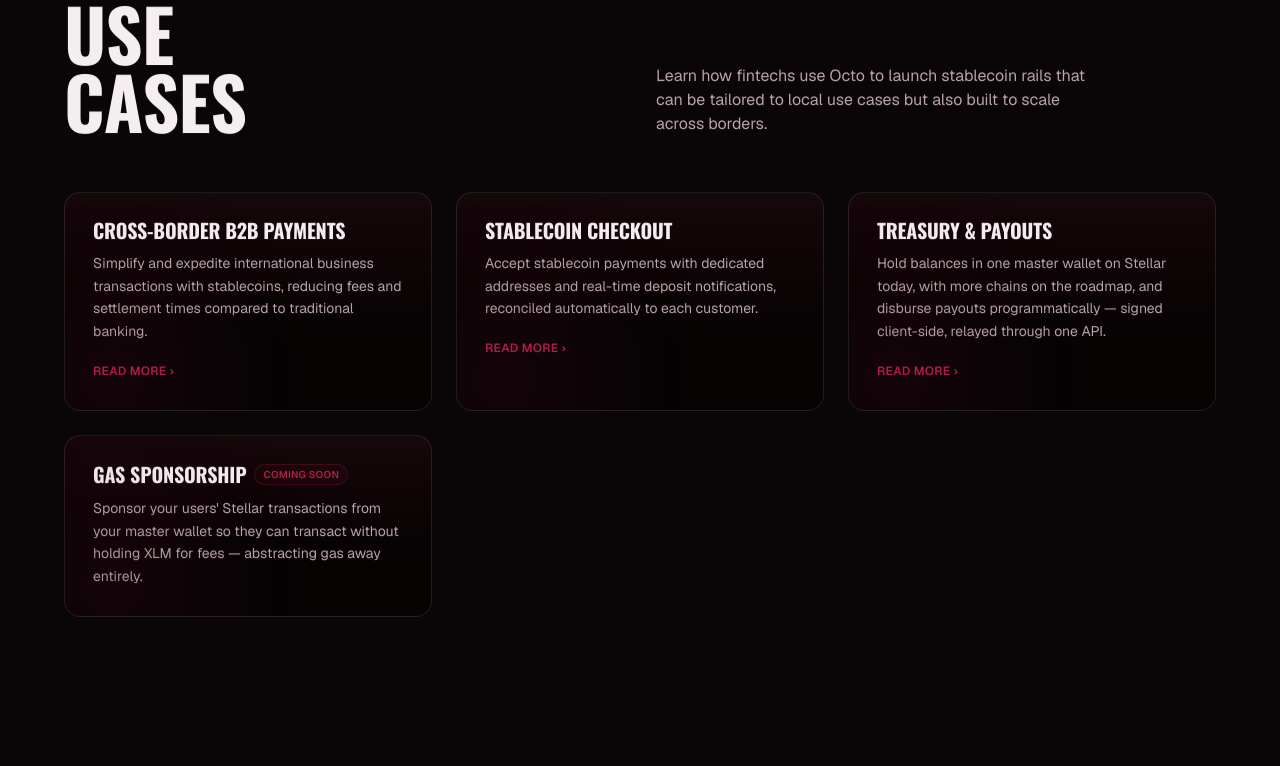
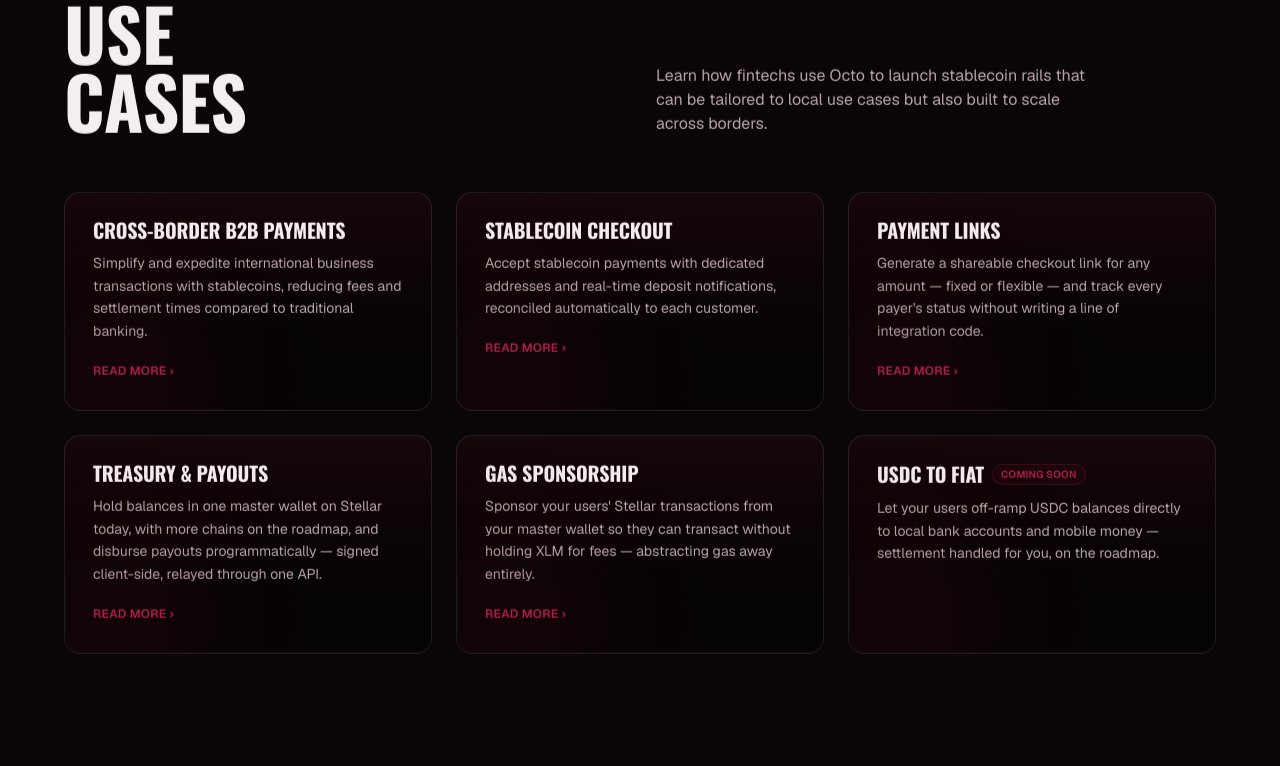
Before and after one commit to Octo-Protocol-org/Octo-frontend, a Next.js app: page / in a window 1280 px wide. Shown: the part 2827-3593 px from the top of the page. Built offline with nearby package versions, Linux system fonts and the light colour scheme.

Commit message:
content: update landing use cases for shipped payment links + gas sponsorship
Gas sponsorship is live, so drops its "Coming soon" badge. Adds
Payment links as its own use case (already shipped) and USDC to fiat
as the next thing on the roadmap.

```diff
--- a/src/components/landing/UseCases.tsx
+++ b/src/components/landing/UseCases.tsx
@@ -8,12 +8,20 @@
     body: "Accept stablecoin payments with dedicated addresses and real-time deposit notifications, reconciled automatically to each customer.",
   },
   {
+    title: "Payment links",
+    body: "Generate a shareable checkout link for any amount — fixed or flexible — and track every payer's status without writing a line of integration code.",
+  },
+  {
     title: "Treasury & payouts",
     body: "Hold balances in one master wallet on Stellar today, with more chains on the roadmap, and disburse payouts programmatically — signed client-side, relayed through one API.",
   },
   {
     title: "Gas sponsorship",
     body: "Sponsor your users' Stellar transactions from your master wallet so they can transact without holding XLM for fees — abstracting gas away entirely.",
+  },
+  {
+    title: "USDC to fiat",
+    body: "Let your users off-ramp USDC balances directly to local bank accounts and mobile money — settlement handled for you, on the roadmap.",
     soon: true,
   },
 ];
```
